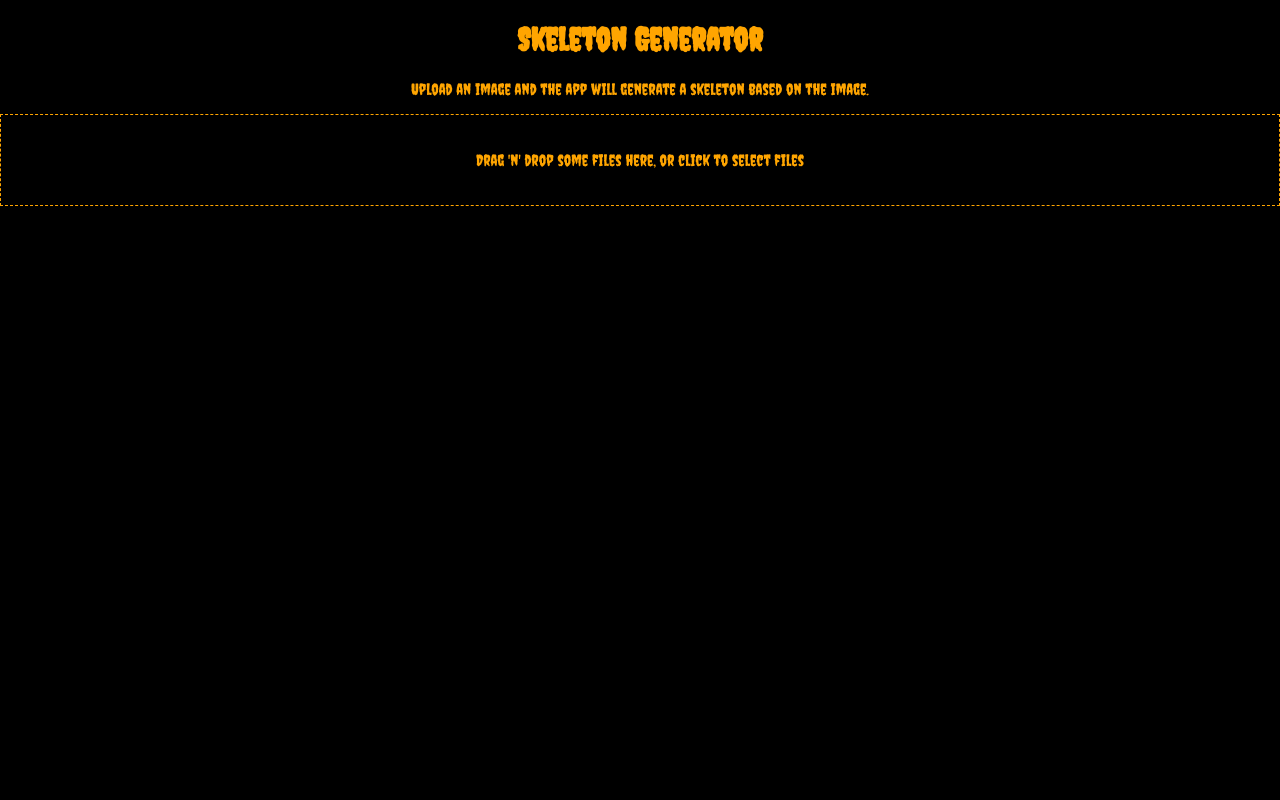
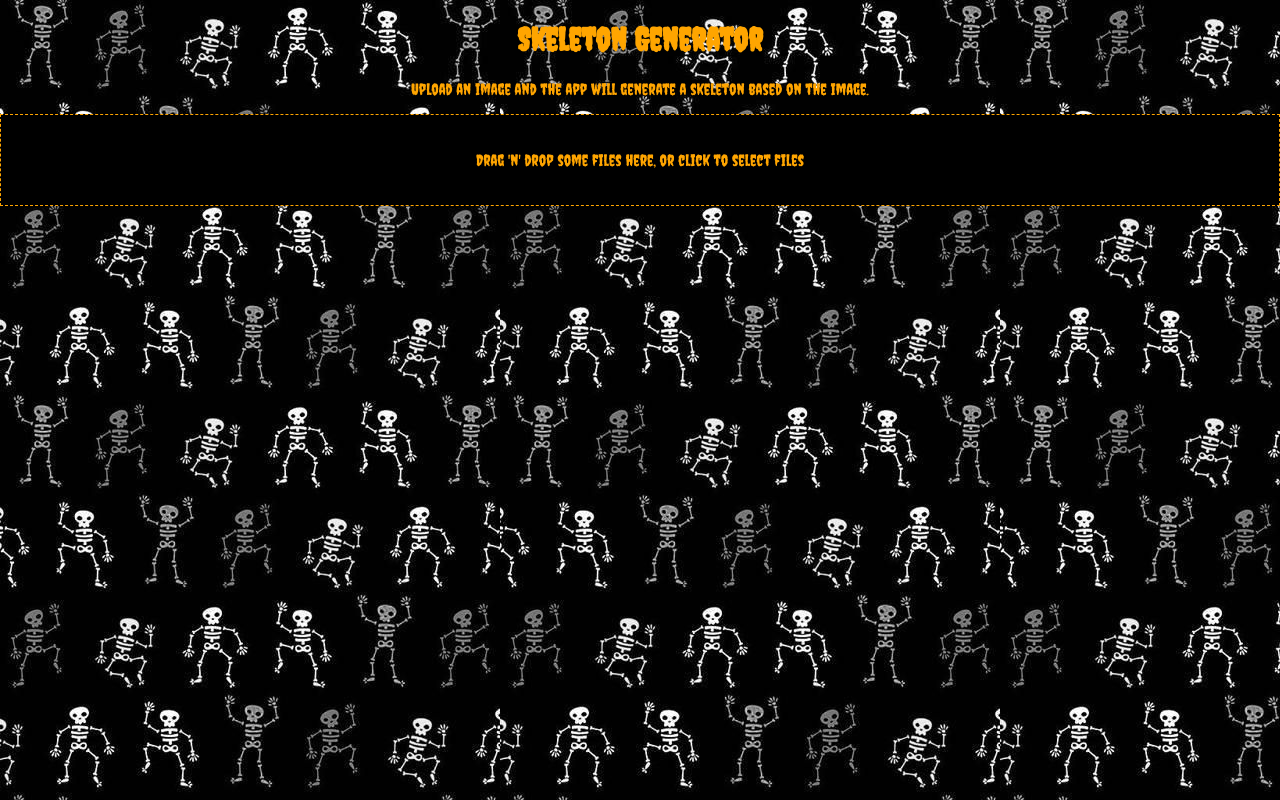
Before and after one commit to zachgordon25/react-skeleton-app, a React (Create React App) app in the folder frontend/: page / in a window 1280 px wide. Built offline with nearby package versions, Linux system fonts and the light colour scheme.

Commit message:
added skeleton wallpaper

```diff
--- a/frontend/src/App.css
+++ b/frontend/src/App.css
@@ -1,7 +1,9 @@
 body {
-  background-color: black;
+  /* background-color: black; */
   color: orange;
   font-family: 'Creepster', cursive;
+  background-image: url('../public/skeletons.jpg');
+  background-size: auto;
 }
 
 .App {
@@ -10,7 +12,7 @@ body {
   flex-direction: row; */
 }
 
-button {
+/* button {
   background-color: orange;
   border: none;
   color: black;
@@ -32,7 +34,7 @@ button:hover {
 .container {
   display: flex;
   flex-direction: row;
-}
+} */
 
 /* @media (max-width: 600px) {
   .App {
```
Also changed, not shown: frontend/public/skeletons.jpg (added).
